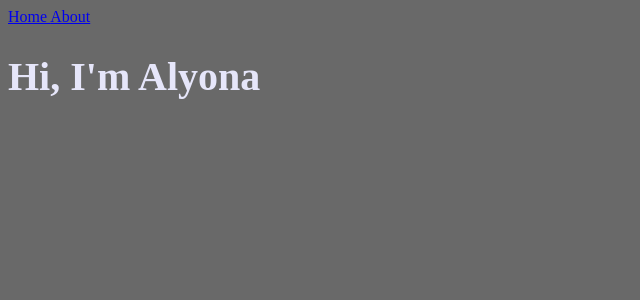
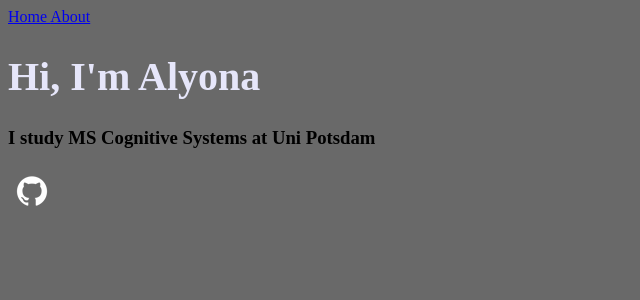
Before and after one commit to alyonavyshnevska/alyonavyshnevska.github.io, a Jekyll site: the page built from index.html, in a window 1280 px wide. Shown: the top 300 px of the page, without its empty margins (0-640 px from the left). Built offline with Jekyll 4.4.1, drawn with Linux system fonts in a browser that asks for light colours.

Commit message:
add clickable huthub button

```diff
--- a/index.html
+++ b/index.html
@@ -3,3 +3,5 @@ layout: default
 title: Home
 ---
 <h1>{{ "Hi, I'm Alyona" }}</h1>
+<h3>{{ "I study MS Cognitive Systems at Uni Potsdam" }}</h3>
+<a href="https://github.com/alyonavyshnevska"><img src="/assets/images/github.png"/></a>
```
Also changed, not shown: assets/images/github.png (added), 2 other files.
